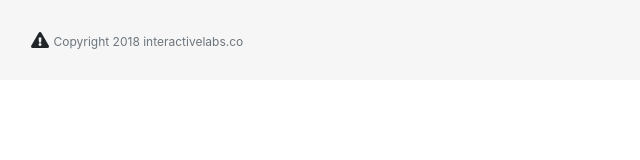
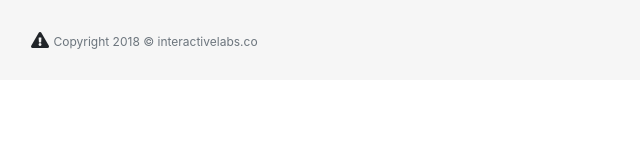
Before and after one commit to heyapricot/iLabs, a plain HTML site: page index.html in a window 1280 px wide. Shown: the full height of the page, 0-640 px from the left. Drawn offline with nearby package versions, Linux system fonts and the light colour scheme.

Commit message:
added copyright symbol

```diff
--- a/index.html
+++ b/index.html
@@ -36,7 +36,7 @@
       <div class="row justify-content-between align-items-center p-3">
         <div class="col-sm-5">
           <i class="fas fa-exclamation-triangle"></i>
-          <p class="text-muted">Copyright 2018 interactivelabs.co</p>
+          <p class="text-muted">Copyright 2018 &copy; interactivelabs.co</p>
         </div>
         <div class="col-sm-5 text-right">
           <ul class="m-0" id="address">
```
